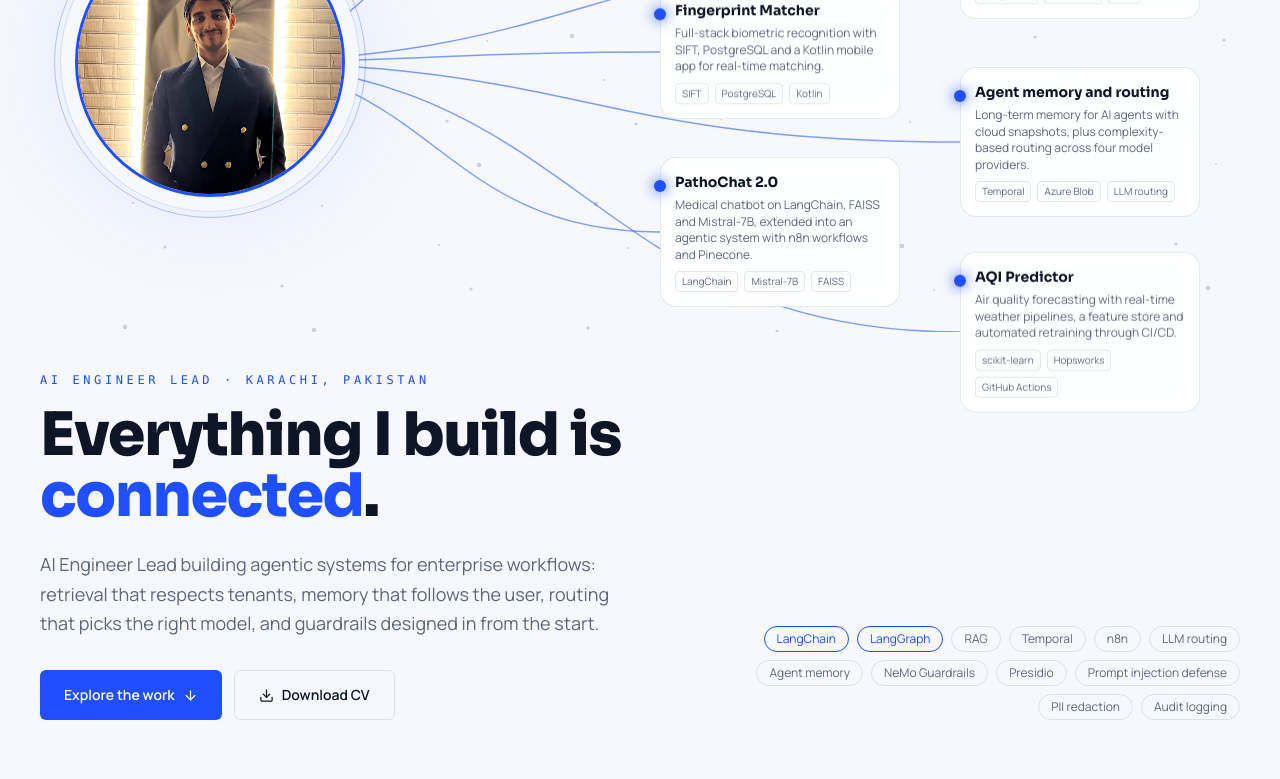
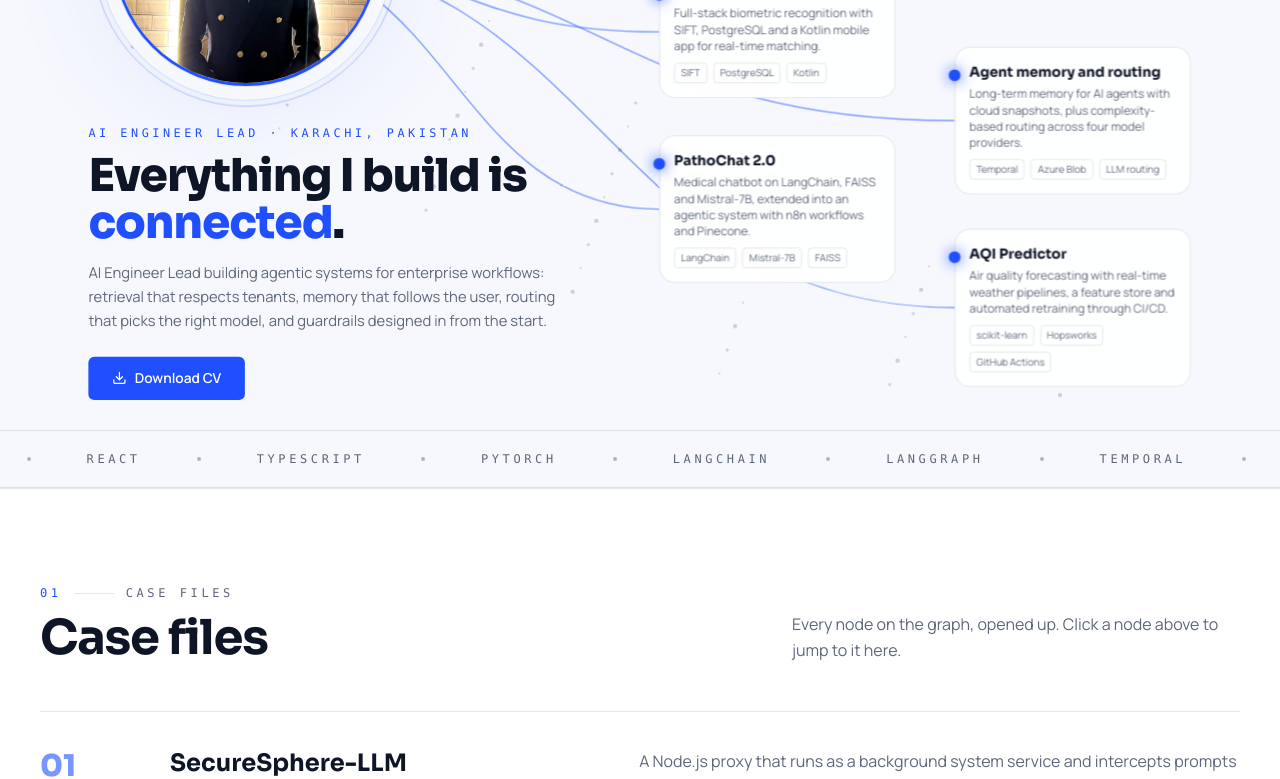
Before and after one commit to Mehdi-Abidi/My_Portfolio, a Next.js app: page / in a window 1280 px wide. Shown: the part 320-1099 px from the top of the page. Built offline with nearby package versions, Linux system fonts and the light colour scheme.

Commit message:
Move the headline, intro and CV button under the portrait inside the graph.

```diff
--- a/src/components/Graph.tsx
+++ b/src/components/Graph.tsx
@@ -3,15 +3,22 @@
 import { useEffect, useRef, useState } from "react";
 import Image from "next/image";
 import { motion, useReducedMotion } from "framer-motion";
+import { Download } from "lucide-react";
 import { profile, projects } from "@/data/site";
+
+const rise = (i: number) => ({
+  initial: { opacity: 0, y: 18 },
+  animate: { opacity: 1, y: 0 },
+  transition: { duration: 0.8, delay: 0.6 + i * 0.1, ease: [0.22, 1, 0.36, 1] as const },
+});
 
 // The graph is laid out on a fixed 1200 x 560 stage and scaled to fit the
 // screen, so positions stay exact at every size. Below 768px it becomes a
 // vertical list with a connector line instead. Only projects with x and y
 // become nodes; the rest still appear in the case files.
 const W = 1200;
-const H = 540;
-const ME = { x: 170, y: 270, r: 135 };
+const H = 640;
+const ME = { x: 200, y: 180, r: 135 };
 const nodes = projects.filter((p): p is typeof p & { x: number; y: number } => p.x !== undefined && p.y !== undefined);
 
 const STARS = Array.from({ length: 70 }, (_, i) => ({
@@ -38,7 +45,7 @@ export function Graph({ active, onActive }: { active: number | null; onActive: (
     if (!el) return;
     const fit = () => {
       const byWidth = el.clientWidth / W;
-      const byHeight = (window.innerHeight - 220) / H;
+      const byHeight = (window.innerHeight - 170) / H;
       setScale(Math.min(byWidth, byHeight));
     };
     fit();
@@ -105,6 +112,29 @@ export function Graph({ active, onActive }: { active: number | null; onActive: (
           <span className="pointer-events-none absolute inset-[-24px] rounded-full border border-accent/30" style={{ animation: reduce ? "none" : "drift 7s ease-in-out infinite" }} />
         </motion.div>
 
+        {/* headline, intro and CV under the portrait */}
+        <div className="absolute" style={{ left: 40, top: ME.y + ME.r + 40, width: 520 }}>
+          <motion.div {...rise(0)} className="mb-3 font-mono text-xs uppercase tracking-[0.3em] text-accent">
+            {profile.role} · {profile.location}
+          </motion.div>
+          <motion.h1 {...rise(1)} className="font-display text-[46px] font-extrabold leading-[1.02] tracking-tight">
+            {profile.headline[0]}
+            <br />
+            <span className="text-accent">{profile.headline[1]}</span>.
+          </motion.h1>
+          <motion.p {...rise(2)} className="mt-4 max-w-[480px] text-[15px] leading-relaxed text-mute">
+            {profile.intro}
+          </motion.p>
+          <motion.a
+            {...rise(3)}
+            href={profile.cv}
+            download
+            className="mt-6 inline-flex items-center gap-2 rounded-md bg-accent px-6 py-3 text-sm font-semibold text-white transition-transform hover:-translate-y-0.5"
+          >
+            <Download size={15} /> Download CV
+          </motion.a>
+        </div>
+
         {/* project nodes */}
         {nodes.map((p, i) => (
           <motion.a
--- a/src/components/Hero.tsx
+++ b/src/components/Hero.tsx
@@ -1,63 +1,40 @@
 "use client";
 
 import { useState } from "react";
-import { motion } from "framer-motion";
-import { ArrowDown, Download } from "lucide-react";
-import { profile, skills } from "@/data/site";
+import { Download } from "lucide-react";
+import { profile } from "@/data/site";
 import { Graph, GraphList } from "./Graph";
-import { Tag } from "./ui";
-
-const rise = (i: number) => ({
-  initial: { opacity: 0, y: 22 },
-  animate: { opacity: 1, y: 0 },
-  transition: { duration: 0.8, delay: 1.2 + i * 0.1, ease: [0.22, 1, 0.36, 1] as const },
-});
+import { Ribbon } from "./Ribbon";
 
 export function Hero() {
   const [active, setActive] = useState<number | null>(null);
-  const cluster = skills.flatMap((s) => s.items).slice(0, 12);
 
   return (
-    <section id="top" className="relative overflow-hidden pt-24 md:pt-28">
+    <section id="top" className="relative overflow-hidden pt-24 md:pt-24">
       <div className="mx-auto max-w-7xl px-6 md:px-10">
         <div className="hidden md:block">
           <Graph active={active} onActive={setActive} />
         </div>
+
+        {/* phones: copy first, then the connector list */}
         <div className="md:hidden">
-          <GraphList />
+          <div className="mb-3 font-mono text-xs uppercase tracking-[0.3em] text-accent">
+            {profile.role} · {profile.location}
           </div>
-
-        <div className="relative mt-4 grid gap-10 pb-20 md:mt-10 md:grid-cols-[1.1fr_1fr] md:items-end">
-          <div>
-            <motion.div {...rise(0)} className="mb-4 font-mono text-xs uppercase tracking-[0.3em] text-accent">
-              {profile.role} · {profile.location}
-            </motion.div>
-            <motion.h1 {...rise(1)} className="font-display text-5xl font-extrabold leading-[1.02] tracking-tight md:text-6xl">
+          <h1 className="font-display text-4xl font-extrabold leading-[1.05] tracking-tight">
             {profile.headline[0]}
             <br />
             <span className="text-accent">{profile.headline[1]}</span>.
-            </motion.h1>
-            <motion.p {...rise(2)} className="mt-6 max-w-xl text-base leading-relaxed text-mute md:text-lg">
-              {profile.intro}
-            </motion.p>
-            <motion.div {...rise(3)} className="mt-8 flex flex-wrap gap-3">
-              <a href="#work" className="inline-flex items-center gap-2 rounded-md bg-accent px-6 py-3.5 text-sm font-semibold text-white transition-transform hover:-translate-y-0.5">
-                Explore the work <ArrowDown size={15} />
-              </a>
-              <a href={profile.cv} download className="inline-flex items-center gap-2 rounded-md border border-line px-6 py-3.5 text-sm font-semibold transition-colors hover:border-accent">
+          </h1>
+          <p className="mt-4 text-base leading-relaxed text-mute">{profile.intro}</p>
+          <a href={profile.cv} download className="mt-6 inline-flex items-center gap-2 rounded-md bg-accent px-6 py-3 text-sm font-semibold text-white">
             <Download size={15} /> Download CV
           </a>
-            </motion.div>
+          <GraphList />
         </div>
-
-          <motion.div {...rise(4)} className="flex flex-wrap gap-2 md:justify-end">
-            {cluster.map((s, i) => (
-              <Tag key={s} active={i < 2}>
-                {s}
-              </Tag>
-            ))}
-          </motion.div>
       </div>
+      <div className="mt-10 md:mt-6">
+        <Ribbon />
       </div>
     </section>
   );
```
Lines whose indentation alone changed are shown as unchanged.
